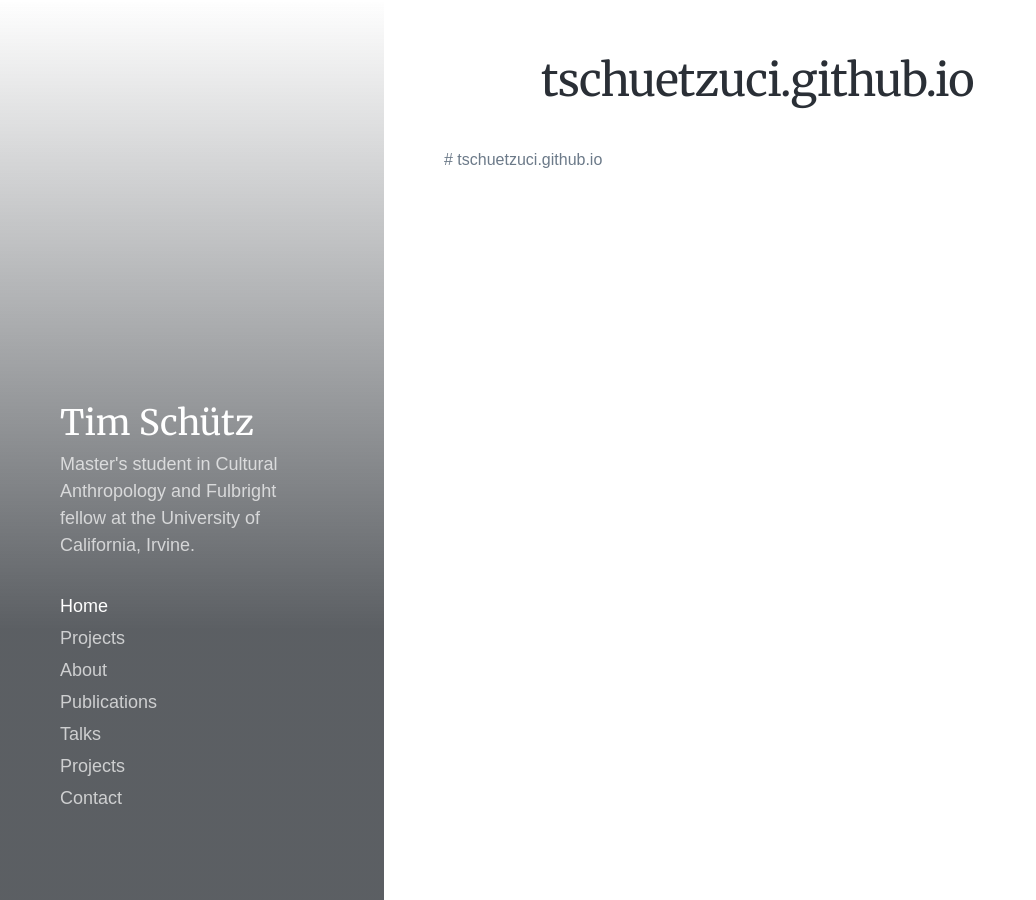
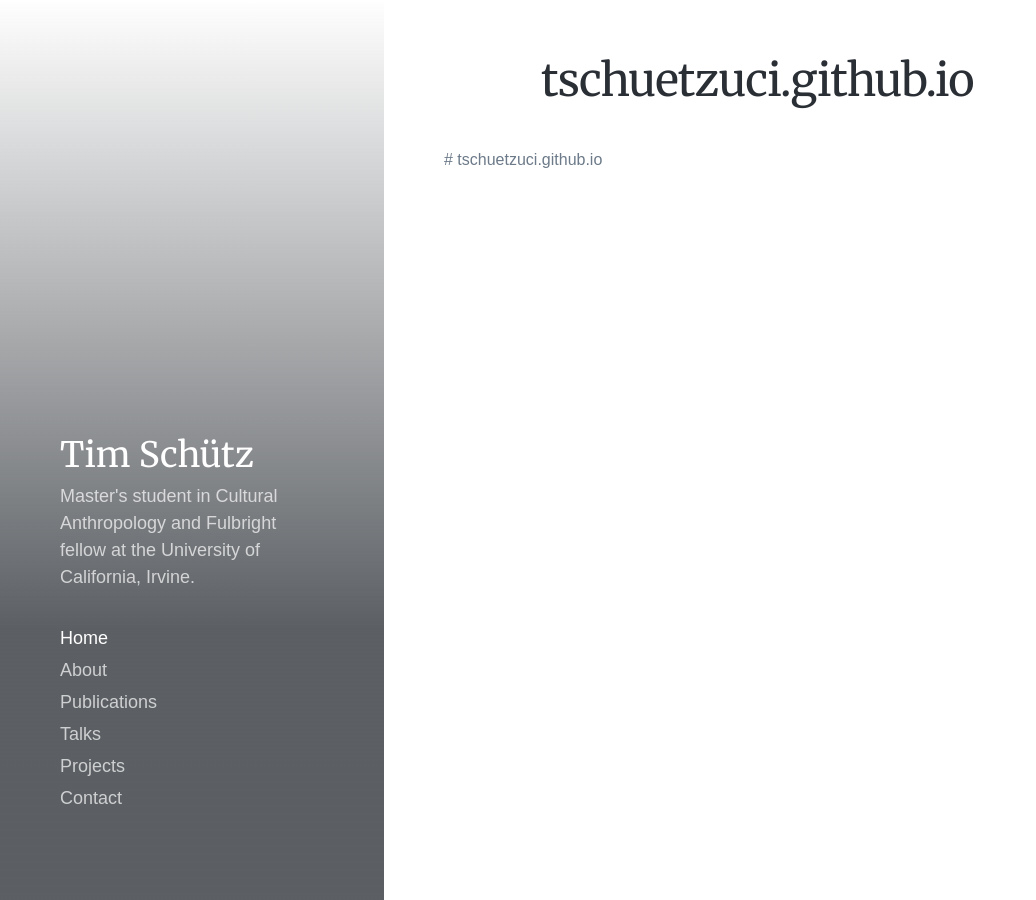
Before and after one commit to Tschuetzuci/tschuetzuci.github.io, a Jekyll site: the page built from README.md, in a window 1280 px wide and 900 px high. Shown: the whole window, without its empty margins (0-1036 px from the left). Built offline with Jekyll 4.4.1, drawn with Linux system fonts in a browser that asks for light colours; nearby versions of some CDN libraries; some web fonts are replaced; our own code applies the rules of GitHub Pages for plain Markdown files.

Commit message:
Update settings.yml

```diff
--- a/_data/settings.yml
+++ b/_data/settings.yml
@@ -12,8 +12,6 @@
   menu_items:
     - title: 'Home'
       url: '/'
-    - title: 'Projects'
-      url: '/projects/'
     - title: 'About'
       url: '/about'
     - title: 'Publications'
```
